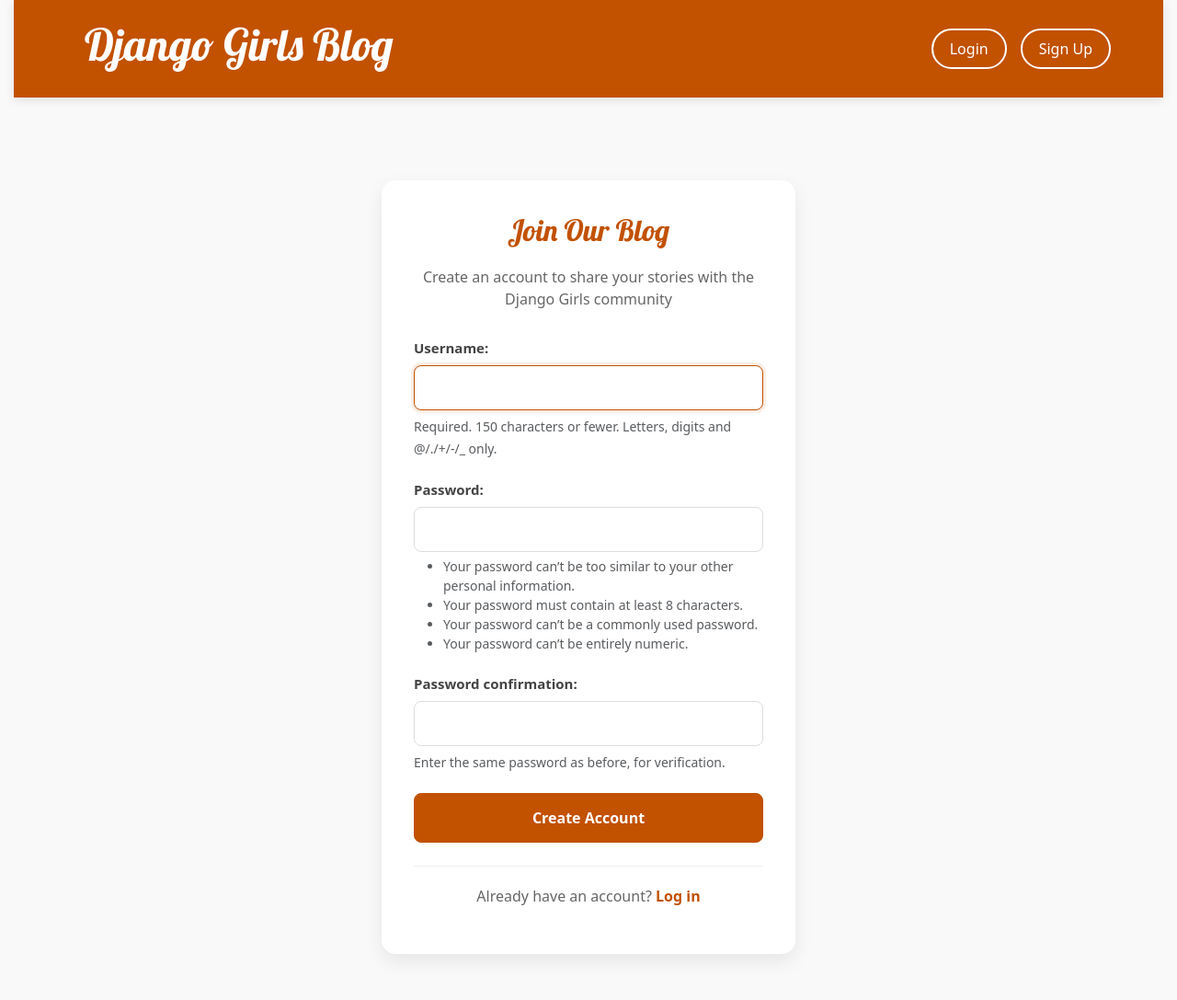
After one commit to rocksonowusu/DjangoGirlsBlog, a Django app: page /signup/ in a window 1280 px wide. The commit adds this page. Shown: the whole page at 92% size. Run offline with Django 5.2, Linux system fonts and the light colour scheme.

Commit message:
Added authentication system

```diff
--- a/blog/static/css/blog.css
+++ b/blog/static/css/blog.css
@@ -1,3 +1,4 @@
+/* Original Django Girls CSS */
 h1 a, h2 a {
     color: #C25100;
     font-family: 'Lobster';
@@ -5,13 +6,18 @@
 
 body {
     padding-left: 15px;
+    padding-right: 15px;
+    background-color: #f9f9f9;
 }
+
 .page-header {
     background-color: #C25100;
     margin-top: 0;
     margin-bottom: 40px;
     padding: 20px 20px 20px 40px;
+    box-shadow: 0 3px 10px rgba(0, 0, 0, 0.1);
 }
+
 .page-header h1,
 .page-header h1 a,
 .page-header h1 a:visited,
@@ -20,22 +26,24 @@
     font-size: 36pt;
     text-decoration: none;
 }
-        h1,
-        h2,
-        h3,
-        h4 {
+
+h1, h2, h3, h4 {
     font-family: 'Lobster', cursive;
 }
+
 .date {
     color: #828282;
 }
+
 .save {
     float: right;
 }
+
 .post-form textarea,
 .post-form input {
     width: 100%;
 }
+
 .top-menu,
 .top-menu:hover,
 .top-menu:visited {
@@ -44,17 +52,21 @@
     font-size: 26pt;
     margin-right: 20px;
 }
+
 .post {
     margin-bottom: 70px;
 }
+
 .post h2 a,
 .post h2 a:visited {
     color: #000000;
 }
+
 .post > .date,
 .post > .actions {
     float: right;
 }
+
 .btn-secondary,
 .btn-secondary:visited {
     color: #C25100;
@@ -62,7 +74,205 @@
     border-color: #C25100;
     margin-left: 15px;
 }
+
 .btn-secondary:hover {
     color: #FFFFFF;
     background-color: #C25100;
 }
+
+/* New header and auth styling */
+.header-content {
+    display: flex;
+    justify-content: space-between;
+    align-items: center;
+}
+
+.logo {
+    flex-grow: 1;
+}
+
+.nav-buttons {
+    display: flex;
+    align-items: center;
+}
+
+.auth-actions {
+    display: flex;
+    gap: 15px;
+}
+
+/* Button styling */
+.btn-outline-light {
+    border: 2px solid #fff;
+    color: #fff;
+    transition: all 0.2s ease;
+    border-radius: 25px;
+    padding: 8px 18px;
+    font-weight: 500;
+}
+
+.btn-outline-light:hover {
+    background-color: #fff;
+    color: #C25100;
+    transform: translateY(-2px);
+    box-shadow: 0 4px 8px rgba(0, 0, 0, 0.1);
+}
+
+/* New post button with icon */
+.btn-outline-light svg {
+    width: 16px;
+    height: 16px;
+    margin-right: 5px;
+    vertical-align: text-bottom;
+}
+
+.btn-text {
+    display: inline-block;
+    vertical-align: middle;
+}
+
+/* Auth form styling */
+.signup-form,
+.login-form {
+    max-width: 450px;
+    margin: 50px auto;
+    background-color: #ffffff;
+    padding: 35px;
+    border-radius: 15px;
+    box-shadow: 0 8px 20px rgba(0, 0, 0, 0.08);
+    text-align: center;
+}
+
+.signup-form h2,
+.login-form h2 {
+    color: #C25100;
+    margin-bottom: 20px;
+    text-align: center;
+    font-size: 32px;
+}
+
+.form-intro {
+    text-align: center;
+    margin-bottom: 30px;
+    color: #666;
+    font-size: 16px;
+}
+
+.form-group {
+    margin-bottom: 22px;
+    text-align: left;
+}
+
+.signup-form label,
+.login-form label {
+    font-weight: 600;
+    color: #444;
+    display: block;
+    margin-bottom: 8px;
+    font-size: 15px;
+}
+
+.signup-form input,
+.login-form input {
+    padding: 12px 15px;
+    border: 1px solid #ddd;
+    border-radius: 8px;
+    margin-bottom: 5px;
+    width: 100%;
+    font-size: 15px;
+    transition: all 0.3s ease;
+}
+
+.signup-form input:focus,
+.login-form input:focus {
+    border-color: #C25100;
+    box-shadow: 0 0 0 3px rgba(194, 81, 0, 0.1);
+    outline: none;
+}
+
+.signup-form button,
+.login-form button {
+    display: block;
+    width: 100%;
+    padding: 14px;
+    margin-top: 20px;
+    font-size: 16px;
+    font-weight: 600;
+    border-radius: 8px;
+    transition: all 0.3s ease;
+}
+
+.btn-secondary,
+.btn-secondary:visited {
+    color: #ffffff;
+    background-color: #C25100;
+    border-color: #C25100;
+    margin-left: 0;
+}
+
+.btn-secondary:hover {
+    background-color: #a84500;
+    border-color: #a84500;
+    transform: translateY(-2px);
+    box-shadow: 0 4px 8px rgba(194, 81, 0, 0.2);
+}
+
+.form-footer {
+    text-align: center;
+    margin-top: 25px;
+    padding-top: 20px;
+    border-top: 1px solid #eee;
+    color: #666;
+}
+
+.form-footer a {
+    color: #C25100;
+    text-decoration: none;
+    font-weight: 600;
+    transition: all 0.2s ease;
+}
+
+.form-footer a:hover {
+    text-decoration: underline;
+    color: #a84500;
+}
+
+/* Error handling */
+.errorlist {
+    color: #d9534f;
+    background-color: #fdf7f7;
+    border-radius: 5px;
+    padding: 10px 15px;
+    margin: 5px 0 10px;
+    font-size: 14px;
+    list-style-type: none;
+}
+
+.errorlist p {
+    margin: 0;
+}
+
+/* Responsive adjustments */
+@media (max-width: 768px) {
+    .header-content {
+        flex-direction: column;
+        gap: 15px;
+    }
+
+    .logo {
+        width: 100%;
+        text-align: center;
+    }
+
+    .nav-buttons {
+        width: 100%;
+        justify-content: center;
+    }
+
+    .signup-form,
+    .login-form {
+        padding: 25px;
+        margin: 30px auto;
+        width: 90%;
+    }
+}
--- a/blog/templates/blog/base.html
+++ b/blog/templates/blog/base.html
@@ -13,16 +13,35 @@
       rel="stylesheet"
       href="https://fonts.googleapis.com/css?family=Lobster&subset=latin,latin-ext"
     />
-
-
     <link rel="stylesheet" href="{% static 'css/blog.css' %}" />
   </head>
   <body>
-    <header class="page-header" >
+    <header class="page-header">
       <div class="container">
-        <a href="{% url 'post_new' %}" class="top-menu"> {% include './icons/file-earmark-plus.svg' %}
-        </a>
-        <h1><a href="/">Django Girls Blog</a></h1>
+        <div class="header-content">
+          <div class="logo">
+            <h1><a href="/">Django Girls Blog</a></h1>
+          </div>
+          <div class="nav-buttons">
+            {% if user.is_authenticated %}
+              <div class="auth-actions">
+                <a href="{% url 'post_new' %}" class="btn btn-outline-light" title="New Post">
+                  {% include './icons/file-earmark-plus.svg' %}
+                  <span class="btn-text">New Post</span>
+                </a>
+                <form action="{% url 'logout' %}" method="post" style="display:inline;">
+                  {% csrf_token %}
+                  <button type="submit" class="btn btn-danger">Logout</button>
+                </form>
+              </div>
+            {% else %}
+              <div class="auth-actions">
+                <a href="{% url 'login' %}" class="btn btn-outline-light">Login</a>
+                <a href="{% url 'signup' %}" class="btn btn-outline-light">Sign Up</a>
+              </div>
+            {% endif %}
+          </div>
+        </div>
       </div>
     </header>
     <main class="container">
--- /dev/null
+++ b/blog/templates/blog/signup.html
@@ -0,0 +1,33 @@
+{% extends 'blog/base.html' %}
+
+{% block content %}
+<div class="signup-form">
+  <h2>Join Our Blog</h2>
+  <p class="form-intro">Create an account to share your stories with the Django Girls community</p>
+
+  <form method="post">
+    {% csrf_token %}
+    {% for field in form %}
+      <div class="form-group">
+        {{ field.label_tag }}
+        {{ field }}
+        {% if field.errors %}
+          <div class="errorlist">
+            {% for error in field.errors %}
+              <p>{{ error }}</p>
+            {% endfor %}
+          </div>
+        {% endif %}
+        {% if field.help_text %}
+          <small class="form-text text-muted">{{ field.help_text }}</small>
+        {% endif %}
+      </div>
+    {% endfor %}
+    <button type="submit" class="btn btn-secondary">Create Account</button>
+  </form>
+
+  <div class="form-footer">
+    <p>Already have an account? <a href="{% url 'login' %}">Log in</a></p>
+  </div>
+</div>
+{% endblock %}
--- a/blog/urls.py
+++ b/blog/urls.py
@@ -1,4 +1,4 @@
-from django.urls import path
+from django.urls import path,include
 from .import views
 
 urlpatterns = [
@@ -6,5 +6,7 @@
     path('post/<int:pk>/', views.post_detail, name='post_detail'),
     path('post/new/', views.post_new, name='post_new'),
     path('post/<int:pk>/edit/', views.post_edit,name='post_edit'),
+    path('accounts/', include('django.contrib.auth.urls')),
+    path('signup/', views.signup, name='signup'),
 
 ]
--- a/blog/views.py
+++ b/blog/views.py
@@ -2,16 +2,22 @@
 from .models import Post
 from django.utils import timezone
 from .forms import PostForm
+from django.contrib.auth.forms import UserCreationForm
+from django.contrib.auth import login
+from django.contrib.auth.decorators import login_required
 
 # Create your views here.
+
 def post_list(request):
     posts = Post.objects.filter(published_date__lte=timezone.now()).order_by('published_date')
     return render(request, 'blog/post_list.html',{'posts':posts})
+
 
 def post_detail(request, pk):
     post = get_object_or_404(Post, pk=pk)
     return render(request,'blog/post_details.html',{'post':post})
 
+@login_required
 def post_new(request):
     if request.method == "POST":
         form = PostForm(request.POST)
@@ -24,7 +30,7 @@
     else:
         form = PostForm()
         return render(request,'blog/post_edit.html',{'form':form})
-
+@login_required
 def post_edit(request, pk):
     post = get_object_or_404(Post, pk=pk)
     if request.method == "POST":
@@ -38,3 +44,14 @@
     else:
         form =  PostForm(instance=post)
     return render(request, 'blog/post_edit.html', {'form': form})
+
+def signup(request):
+    if request.method == 'POST':
+        form = UserCreationForm(request.POST)
+        if form.is_valid():
+            user = form.save()
+            login(request, user)
+            return redirect('post_list')
+    else:
+        form = UserCreationForm()
+    return render(request, 'blog/signup.html',{'form':form})
--- a/mysite/settings.py
+++ b/mysite/settings.py
@@ -100,6 +100,8 @@
     },
 ]
 
+LOGIN_REDIRECT_URL = '/'
+LOGOUT_REDIRECT_URL = '/'
 
 # Internationalization
 # https://docs.djangoproject.com/en/5.1/topics/i18n/
```
Also changed, not shown: blog/templates/registration/login.html (added, +30 -0 lines). Lines whose indentation alone changed are shown as unchanged.
